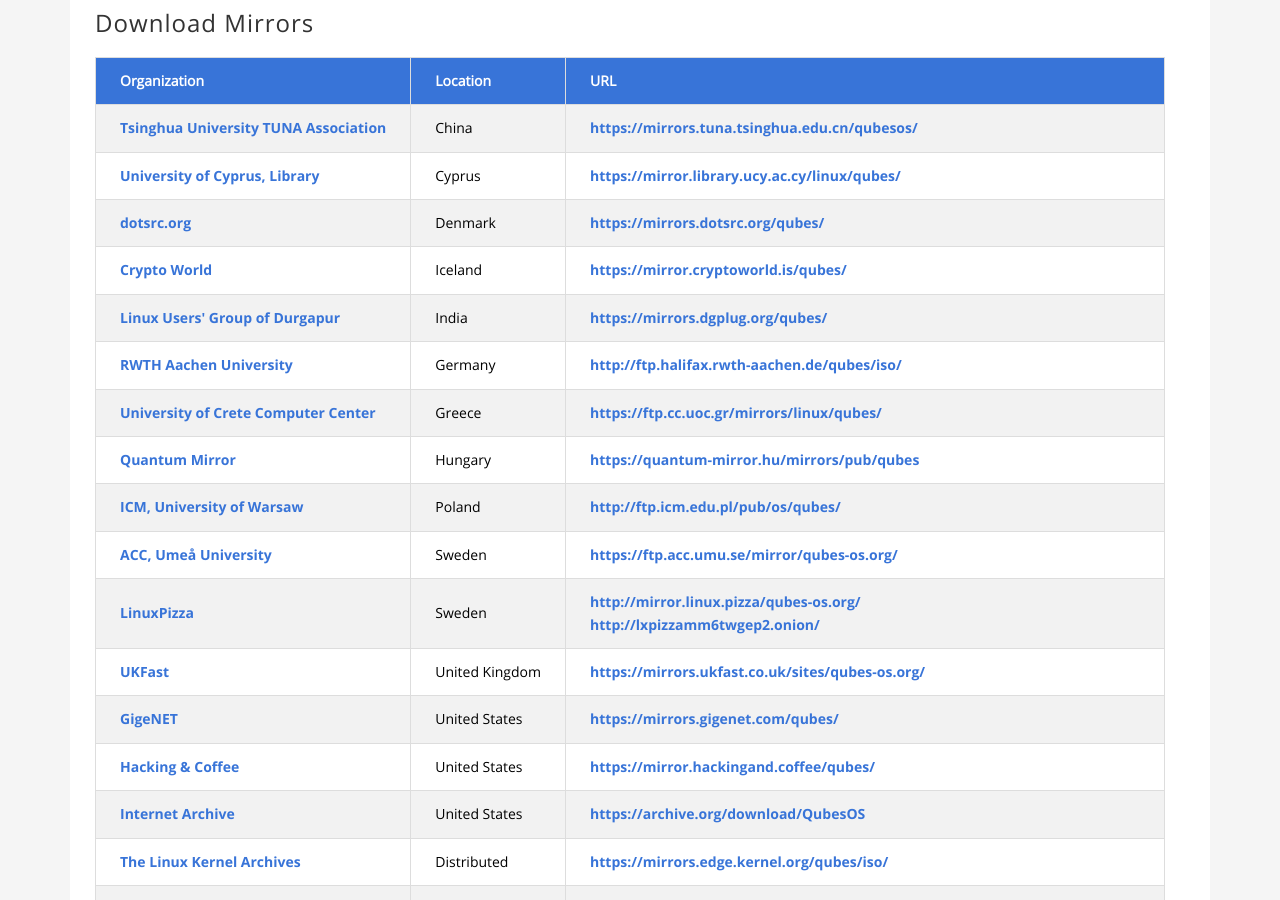
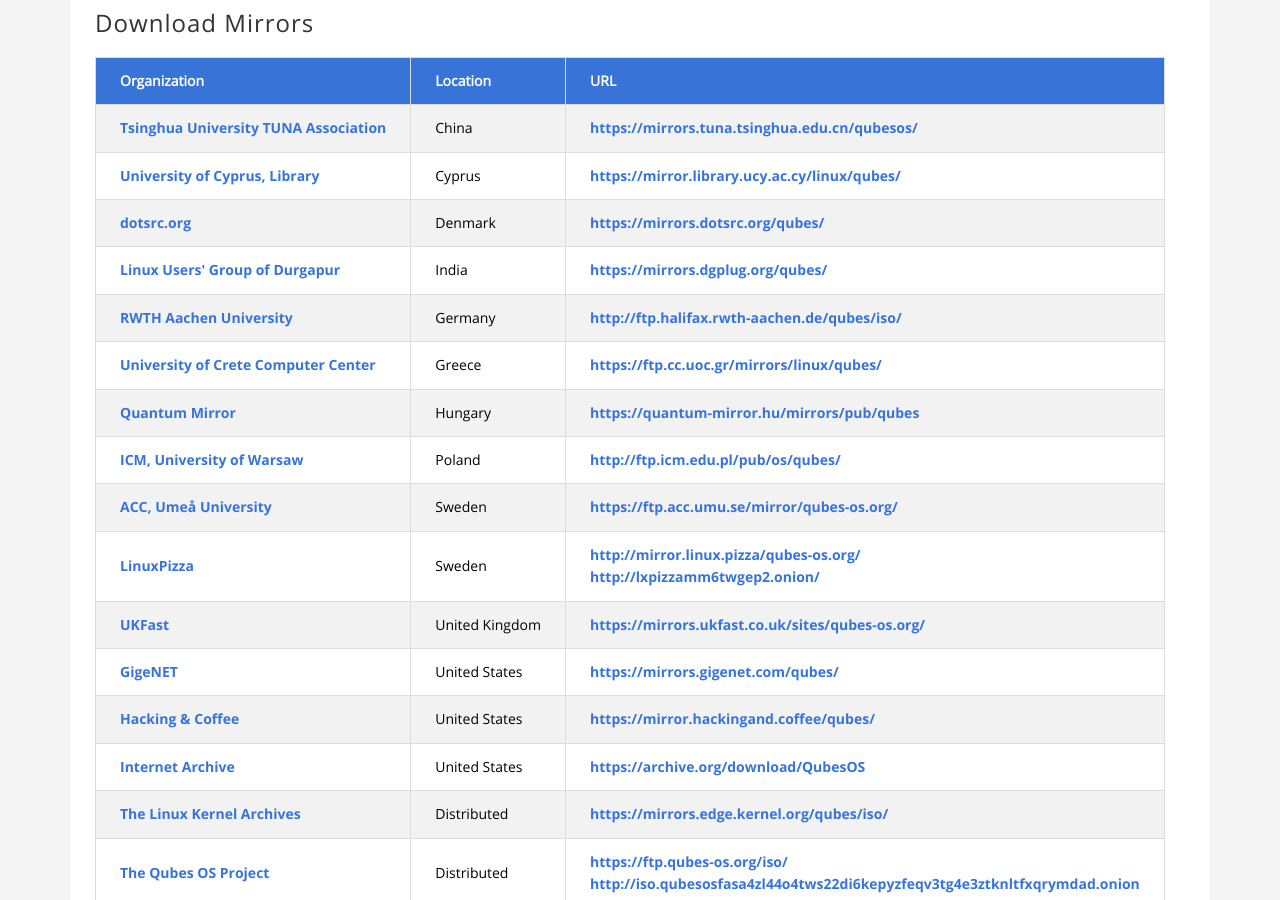
Before and after one commit to QubesOS/qubesos.github.io, a Jekyll site: the page built from pages/downloads.md, in a window 1280 px wide and 900 px high, scrolled down 3833 px. Built offline with Jekyll 4.4.1, drawn with Linux system fonts in a browser that asks for light colours; some web fonts are replaced.

Commit message:
Remove Crypto World mirror (at operator's request)

```diff
--- a/_data/mirrors.yml
+++ b/_data/mirrors.yml
@@ -15,12 +15,6 @@
    location: Denmark
    urls:
    - url: https://mirrors.dotsrc.org/qubes/
-
- - organization: Crypto World
-   org_url: https://cryptoworld.is/
-   location: Iceland
-   urls:
-   - url: https://mirror.cryptoworld.is/qubes/
 
  - organization: Linux Users' Group of Durgapur
    org_url: https://dgplug.org/
```
